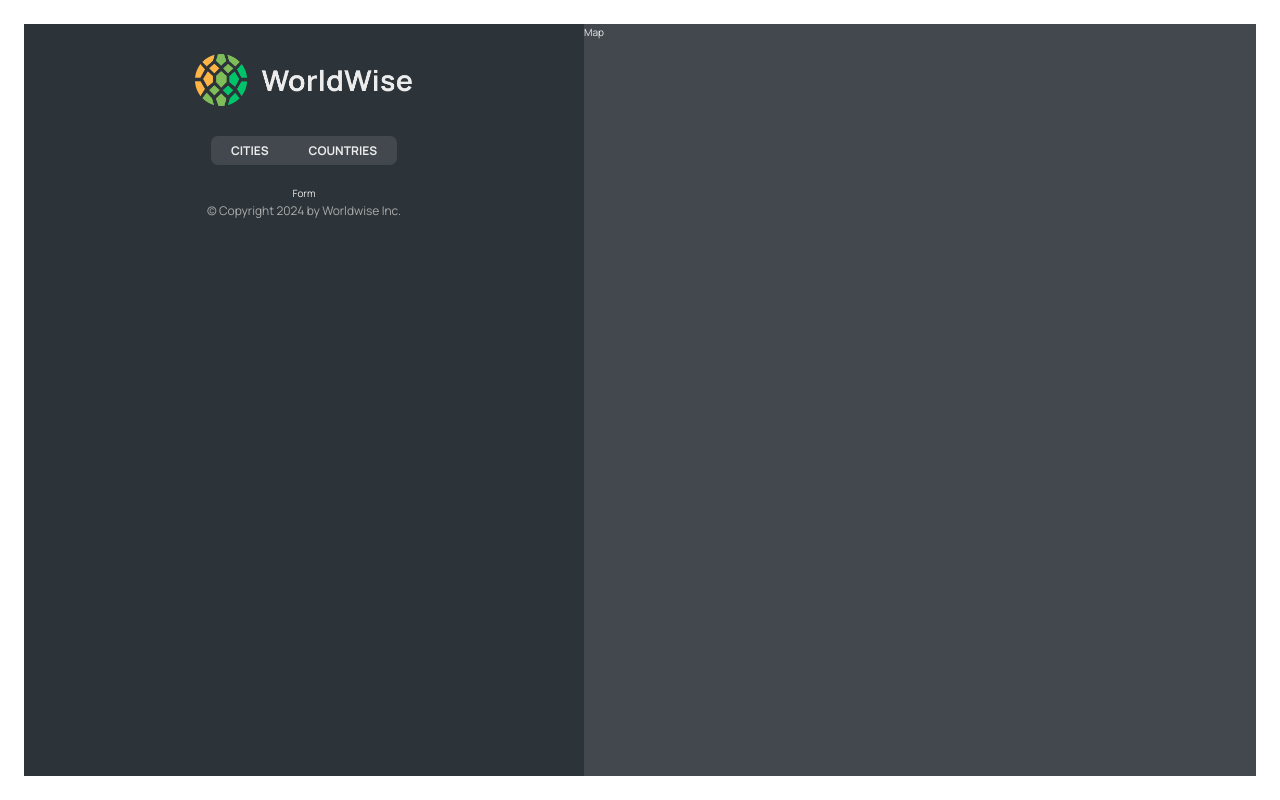
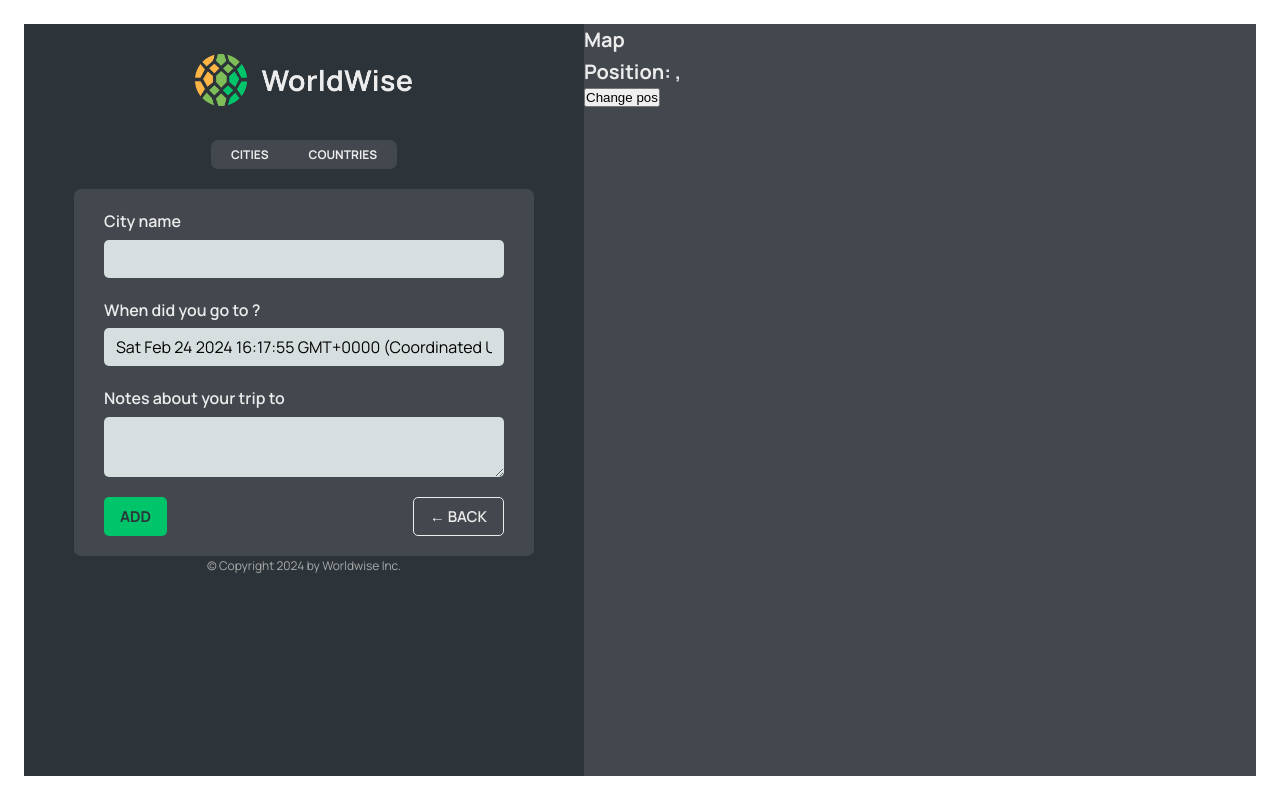
Before and after one commit to sergiobni/react-vite-worldwise, a React (Vite) app: page /app/form in a window 1280 px wide. Built offline with nearby package versions, Linux system fonts and the light colour scheme; data requests are answered from the project's data file.

Commit message:
programatic navigation, useNavigate and Navigate/

```diff
--- a/src/App.jsx
+++ b/src/App.jsx
@@ -1,4 +1,4 @@
-import { BrowserRouter, Route, Routes } from 'react-router-dom';
+import { BrowserRouter, Route, Routes, Navigate } from 'react-router-dom';
 import { useEffect, useState } from 'react';
 import Product from './pages/Product';
 import Pricing from './pages/Pricing';
@@ -9,6 +9,7 @@ import Login from './pages/Login';
 import CityList from './Components/CityList';
 import CountryList from './Components/CountryList';
 import City from './Components/City';
+import Form from './Components/Form';
 
 const BASE_URL = 'http://localhost:9000';
 
@@ -39,10 +40,7 @@ function App() {
         <Route path="pricing" element={<Pricing />} />
         <Route path="/login" element={<Login />} />
         <Route path="app" element={<AppLayout />}>
-          <Route
-            index
-            element={<CityList cities={cities} isLoading={isLoading} />}
-          />
+          <Route index element={<Navigate replace to="cities" />} />
           <Route
             path="cities"
             element={<CityList cities={cities} isLoading={isLoading} />}
@@ -52,7 +50,7 @@ function App() {
             path="countries"
             element={<CountryList cities={cities} isLoading={isLoading} />}
           />
-          <Route path="form" element={<p>Form</p>} />
+          <Route path="form" element={<Form />} />
         </Route>
         <Route path="*" element={<PageNotFound />} />
       </Routes>
--- /dev/null
+++ b/src/Components/Button.jsx
@@ -0,0 +1,10 @@
+import styles from './Button.module.css';
+function Button({ children, onClick, type }) {
+  return (
+    <button onClick={onClick} className={`${styles.btn} ${styles[type]}`}>
+      {children}
+    </button>
+  );
+}
+
+export default Button;
--- a/src/Components/City.jsx
+++ b/src/Components/City.jsx
@@ -1,4 +1,4 @@
-import { useParams } from 'react-router-dom';
+import { useParams, useSearchParams } from 'react-router-dom';
 import styles from './City.module.css';
 
 const formatDate = date =>
@@ -11,6 +11,9 @@ const formatDate = date =>
 
 function City() {
   const { id } = useParams();
+  const [searchParams, setSearchParams] = useSearchParams();
+  const lat = searchParams.get('lat');
+  const lng = searchParams.get('lng');
 
   // TEMP DATA
   const currentCity = {
@@ -22,7 +25,14 @@ function City() {
 
   const { cityName, emoji, date, notes } = currentCity;
 
-  return <h1>City {id}</h1>;
+  return (
+    <>
+      <h1>City {id}</h1>
+      <p>
+        Position: {lat},{lng}
+      </p>
+    </>
+  );
 
   // return (
   //   <div className={styles.city}>
--- a/src/Components/CityItem.jsx
+++ b/src/Components/CityItem.jsx
@@ -9,10 +9,14 @@ const formatDate = date =>
   }).format(new Date(date));
 
 function CityItem({ city }) {
-  const { cityName, emoji, date, id } = city;
+  const { cityName, emoji, date, id, position } = city;
+  console.log(position);
   return (
     <li>
-      <Link className={styles.cityItem} to={`${id}`}>
+      <Link
+        className={styles.cityItem}
+        to={`${id}?lat=${position.lat}&lng=${position.lng}`}
+      >
         <span className={styles.emoji}>{emoji}</span>
         <h3 className={styles.name}>{cityName}</h3>
         <time className={styles.date}>{formatDate(date)}</time>
--- a/src/Components/Form.jsx
+++ b/src/Components/Form.jsx
@@ -1,22 +1,25 @@
 // "https://api.bigdatacloud.net/data/reverse-geocode-client?latitude=0&longitude=0"
 
-import { useState } from "react";
+import { useState } from 'react';
 
-import styles from "./Form.module.css";
+import styles from './Form.module.css';
+import Button from './Button';
+import { useNavigate } from 'react-router-dom';
 
 export function convertToEmoji(countryCode) {
   const codePoints = countryCode
     .toUpperCase()
-    .split("")
-    .map((char) => 127397 + char.charCodeAt());
+    .split('')
+    .map(char => 127397 + char.charCodeAt());
   return String.fromCodePoint(...codePoints);
 }
 
 function Form() {
-  const [cityName, setCityName] = useState("");
-  const [country, setCountry] = useState("");
+  const navigate = useNavigate();
+  const [cityName, setCityName] = useState('');
+  const [country, setCountry] = useState('');
   const [date, setDate] = useState(new Date());
-  const [notes, setNotes] = useState("");
+  const [notes, setNotes] = useState('');
 
   return (
     <form className={styles.form}>
@@ -24,7 +27,7 @@ function Form() {
         <label htmlFor="cityName">City name</label>
         <input
           id="cityName"
-          onChange={(e) => setCityName(e.target.value)}
+          onChange={e => setCityName(e.target.value)}
           value={cityName}
         />
         {/* <span className={styles.flag}>{emoji}</span> */}
@@ -32,25 +35,29 @@ function Form() {
 
       <div className={styles.row}>
         <label htmlFor="date">When did you go to {cityName}?</label>
-        <input
-          id="date"
-          onChange={(e) => setDate(e.target.value)}
-          value={date}
-        />
+        <input id="date" onChange={e => setDate(e.target.value)} value={date} />
       </div>
 
       <div className={styles.row}>
         <label htmlFor="notes">Notes about your trip to {cityName}</label>
         <textarea
           id="notes"
-          onChange={(e) => setNotes(e.target.value)}
+          onChange={e => setNotes(e.target.value)}
           value={notes}
         />
       </div>
 
       <div className={styles.buttons}>
-        <button>Add</button>
-        <button>&larr; Back</button>
+        <Button type="primary">Add</Button>
+        <Button
+          type="back"
+          onClick={e => {
+            e.preventDefault();
+            navigate(-1);
+          }}
+        >
+          &larr; Back
+        </Button>
       </div>
     </form>
   );
--- a/src/Components/Logo.jsx
+++ b/src/Components/Logo.jsx
@@ -1,7 +1,12 @@
-import styles from "./Logo.module.css";
+import { Link } from 'react-router-dom';
+import styles from './Logo.module.css';
 
 function Logo() {
-  return <img src="/logo.png" alt="WorldWise logo" className={styles.logo} />;
+  return (
+    <Link to="/">
+      <img src="/logo.png" alt="WorldWise logo" className={styles.logo} />
+    </Link>
+  );
 }
 
 export default Logo;
--- a/src/Components/Map.jsx
+++ b/src/Components/Map.jsx
@@ -1,5 +1,29 @@
+import { useNavigate, useSearchParams } from 'react-router-dom';
 import styles from './Map.module.css';
 function Map() {
-  return <div className={styles.mapContainer}>Map</div>;
+  const navigate = useNavigate();
+  const [searchParams, setSearchParams] = useSearchParams();
+  const lat = searchParams.get('lat');
+  const lng = searchParams.get('lng');
+  return (
+    <div
+      className={styles.mapContainer}
+      onClick={() => {
+        navigate('form');
+      }}
+    >
+      <h1>Map</h1>
+      <h1>
+        Position: {lat},{lng}
+      </h1>
+      <button
+        onClick={() => {
+          setSearchParams({ lat: 23, lng: 50 });
+        }}
+      >
+        Change pos
+      </button>
+    </div>
+  );
 }
 export default Map;
```
